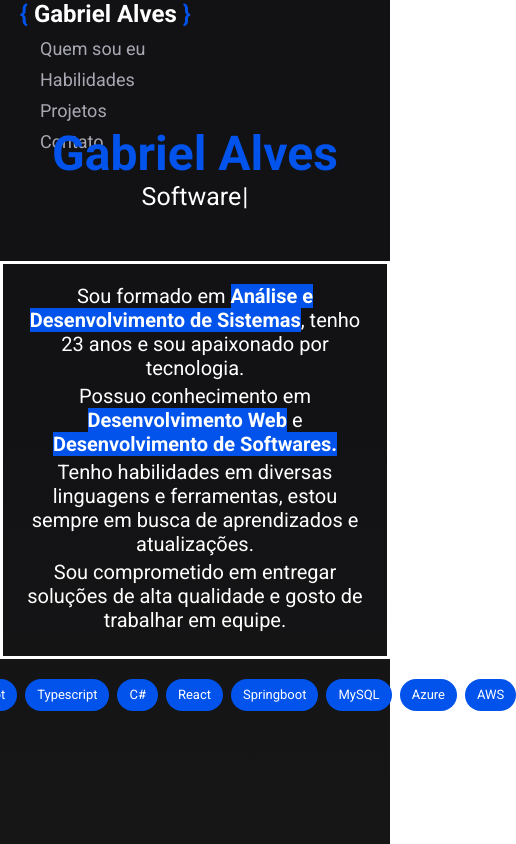
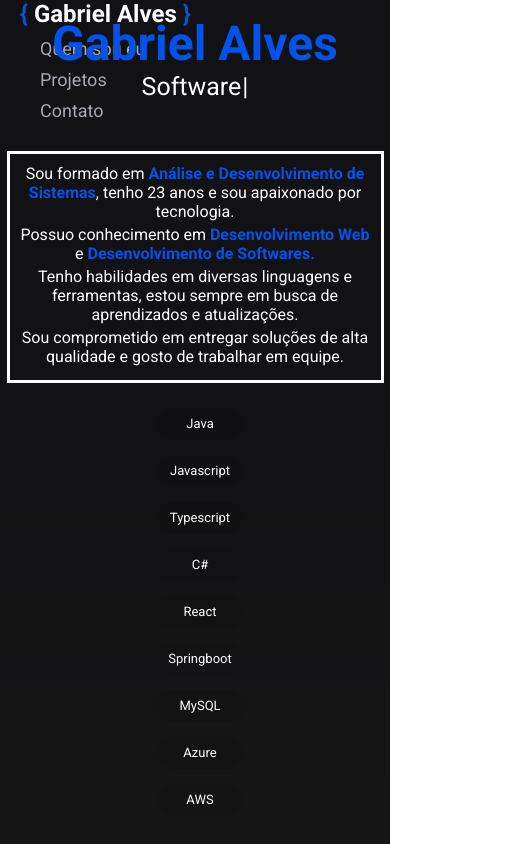
Before and after one commit to ogabrielalves/portifolio, a React (Vite) app: page / in a window 390 px wide. Shown: the whole page, 516 px wide, since content can reach past the window. Built offline with nearby package versions, Linux system fonts and the light colour scheme.

Commit message:
Novas correções

```diff
--- a/src/components/atoms/NavBar/NavBar.tsx
+++ b/src/components/atoms/NavBar/NavBar.tsx
@@ -11,7 +11,6 @@ function NavBar() {
         </div>
         <div className={style.right}>
           <Link to={"/"}>Quem sou eu</Link>
-          <Link to={"#"}>Habilidades</Link>
           <Link to={"/projects"}>Projetos</Link>
           <Link to={"#"}>Contato</Link>
         </div>
--- a/src/components/atoms/RepositoryCard/RepositoryCard.module.scss
+++ b/src/components/atoms/RepositoryCard/RepositoryCard.module.scss
@@ -12,6 +12,10 @@
 
   .text {
     text-align: center;
+
+    h1 {
+        margin-bottom: 15px;
+    }
   }
 
   .chip {
--- /dev/null
+++ b/src/components/atoms/Skills/Skills.module.scss
@@ -0,0 +1,19 @@
+.container {
+  display: flex;
+  flex-direction: row;
+}
+.chip {
+  background-color: var(--primary-color);
+  margin-left: 10px;
+}
+
+@media (max-width: 768px) {
+  .container {
+    display: grid;
+    grid-template-columns: repeat(auto-fit, minmax(300px, 1fr));
+    gap: 15px;
+    padding: 5px 9%;
+  }
+
+
+}
--- a/src/components/atoms/Skills/Skills.tsx
+++ b/src/components/atoms/Skills/Skills.tsx
@@ -1,3 +1,4 @@
+import style from "./Skills.module.scss";
 import * as React from "react";
 import Chip from "@mui/material/Chip";
 import Stack from "@mui/material/Stack";
@@ -23,9 +24,9 @@ export default function Skills() {
   return (
     <>
       <Stack spacing={1} alignItems="center">
-        <Stack direction="row" spacing={1}>
+        <Stack className={style.container}>
           {chipData.map((data) => {
-            return <Chip sx={{background: 'var(--primary-color)'}}  label={data.label} />;
+            return <Chip className={style.chip} label={data.label} />;
           })}
         </Stack>
       </Stack>
--- a/src/components/molecules/Banner/Banner.module.scss
+++ b/src/components/molecules/Banner/Banner.module.scss
@@ -5,7 +5,6 @@
   justify-content: center;
   flex-direction: column;
   width: 100vw;
-
 }
 
 .myName {
@@ -29,7 +28,7 @@
   }
 
   span {
-    background-color: var(--primary-color);
+    color: var(--primary-color);
     font-weight: 700;
   }
 }
@@ -37,3 +36,19 @@
 .skills {
   margin-top: 20px;
 }
+
+@media (max-width: 768px) {
+  .aboutMe {
+    border: 3px solid var(--white);
+    padding: 10px;
+    width: 90vw;
+    font-size: 1rem;
+    margin-top: 50px;
+    text-align: center;
+  }
+
+  .skills {
+    display: flex;
+    flex-direction: column;
+  }
+}
--- a/src/pages/Projects/Project.module.scss
+++ b/src/pages/Projects/Project.module.scss
@@ -1,6 +1,12 @@
 .container {
-    display: grid;
-    grid-template-columns: repeat(auto-fit, minmax(300px, 1fr));
-    gap: 15px;
-    padding: 15px 9%;
+  display: grid;
+  grid-template-columns: repeat(auto-fit, minmax(300px, 1fr));
+  gap: 15px;
+  padding: 15px 9%;
 }
+
+@media (max-width: 768px) {
+  .container {
+    padding: 20px;
+  }
+}
```
